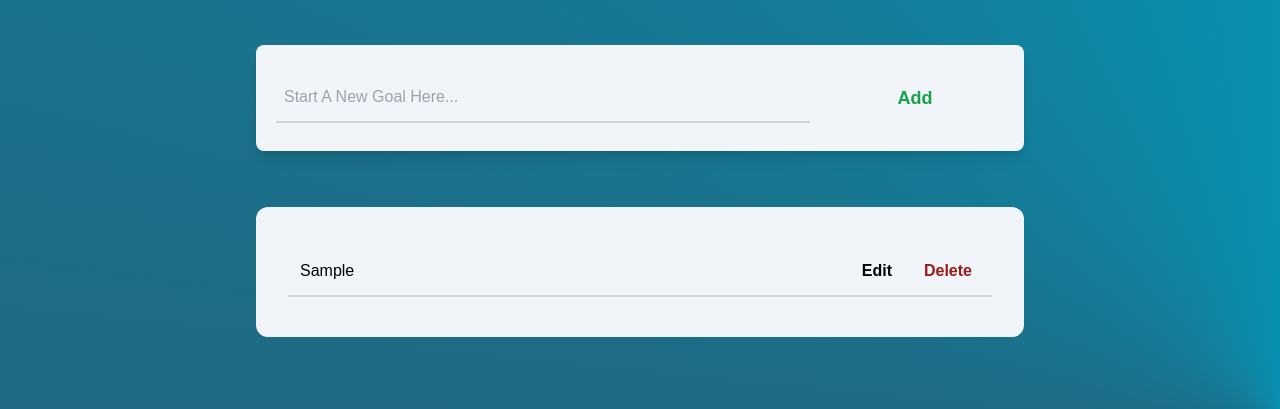
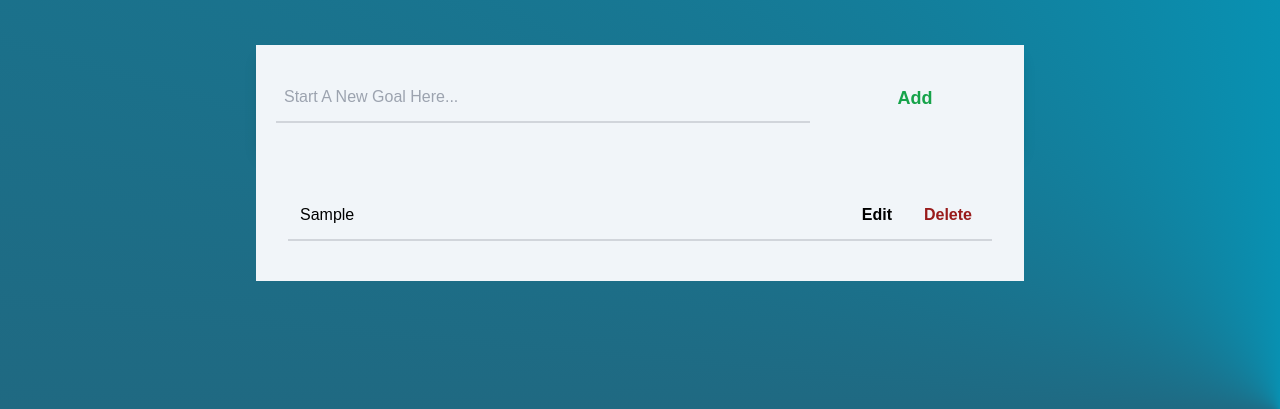
Before and after one commit to kuharski/track-it, a website: page goals.html in a window 1280 px wide. Both pictures are taken after typing "Sample" into the empty fields and a click on the button "Add". Shown: the part 291-700 px from the top of the page. Drawn offline with Linux system fonts and the light colour scheme; a web font is replaced by a local one.

Commit message:
made goals list flush

```diff
--- a/goals.html
+++ b/goals.html
@@ -41,11 +41,11 @@
       </div>
       <div class="w-full flex justify-center mt-12 mb-24">
         <div class="container w-5/6 min-w-lg max-w-3xl">
-          <div id="new-goal" class="grid grid-cols-[9fr_3fr] gap-4 bg-slate-100 py-7 px-5 rounded-lg shadow-lg">
+          <div id="new-goal" class="grid grid-cols-[9fr_3fr] gap-4 bg-slate-100 py-7 px-5 rounded-t-lg shadow-lg">
             <input type="text" class="bg-inherit font-medium py-3 px-2 border-b-2 border-gray-300 focus:outline-none focus:border-gray-400" placeholder="Start A New Goal Here...">
             <button id="push" class="rounded-xl hover:bg-green-200 text-green-600 w-20 sm:w-32 justify-self-center"><span class="font-semibold text-lg">Add</span></button>
           </div>
-          <div id="goals" class="py-7 px-5 mt-14 mb-0 w-full rounded-xl grid grid-flow-col bg-slate-100">
+          <div id="goals" class="py-7 px-5 w-full rounded-b-xl grid grid-flow-col bg-slate-100">
             <!-- goals inserted here -->
           </div>
         </div>
```
